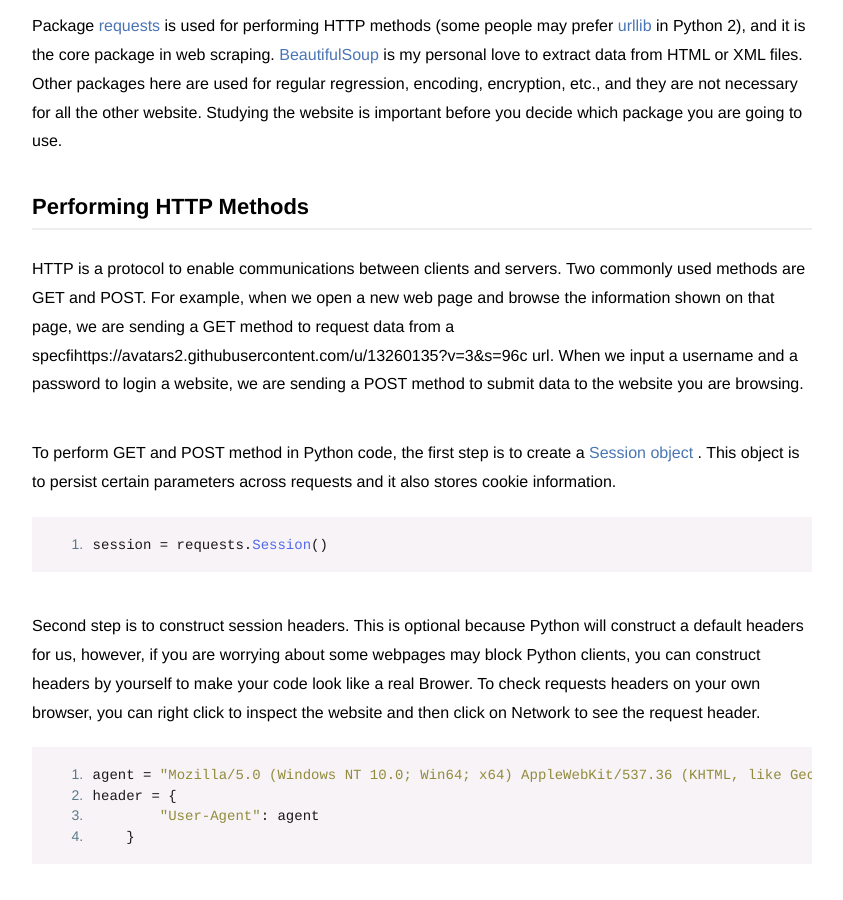
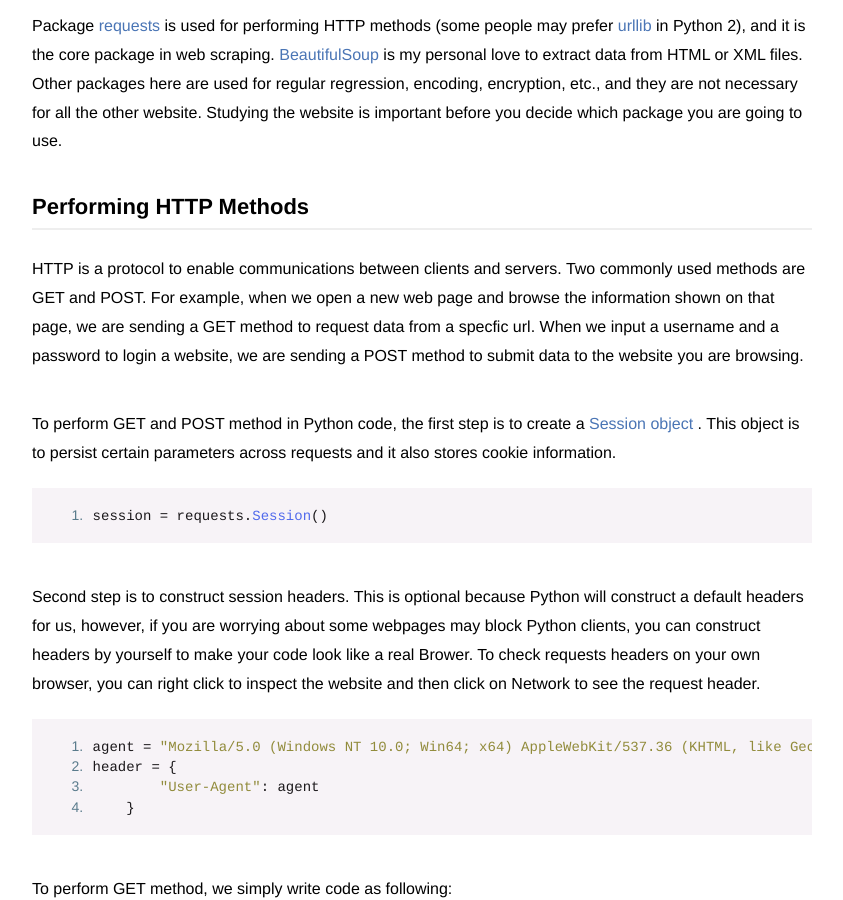
Before and after one commit to danqing117/danqing117.github.io, a Jekyll site: the page built from _posts/2017-04-06-Weibo-Scraping.md, in a window 1280 px wide and 900 px high, scrolled down 629 px. Shown: the whole window, without its empty margins (218-1061 px from the left). Built offline with Jekyll 4.4.1, drawn with Linux system fonts in a browser that asks for light colours.

Commit message:
Update 2017-04-06-Weibo-Scraping.md

```diff
--- a/_posts/2017-04-06-Weibo-Scraping.md
+++ b/_posts/2017-04-06-Weibo-Scraping.md
@@ -20,7 +20,7 @@ Package <a href = "http://docs.python-requests.org/en/master/"> requests </a> is
 
 ## Performing HTTP Methods
 
-HTTP is a protocol to enable communications between clients and servers. Two commonly used methods are GET and POST. For example, when we open a new web page and browse the information shown on that page, we are sending a GET method to request data from a specfihttps://avatars2.githubusercontent.com/u/13260135?v=3&s=96c url. When we input a username and a password to login a website, we are sending a POST method to submit data to the website you are browsing.
+HTTP is a protocol to enable communications between clients and servers. Two commonly used methods are GET and POST. For example, when we open a new web page and browse the information shown on that page, we are sending a GET method to request data from a specfic url. When we input a username and a password to login a website, we are sending a POST method to submit data to the website you are browsing.
 
 To perform GET and POST method in Python code, the first step is to create a <a href="http://docs.python-requests.org/en/latest/user/advanced/"> Session object </a>. This object is to persist certain parameters across requests and it also stores cookie information.
 
```
